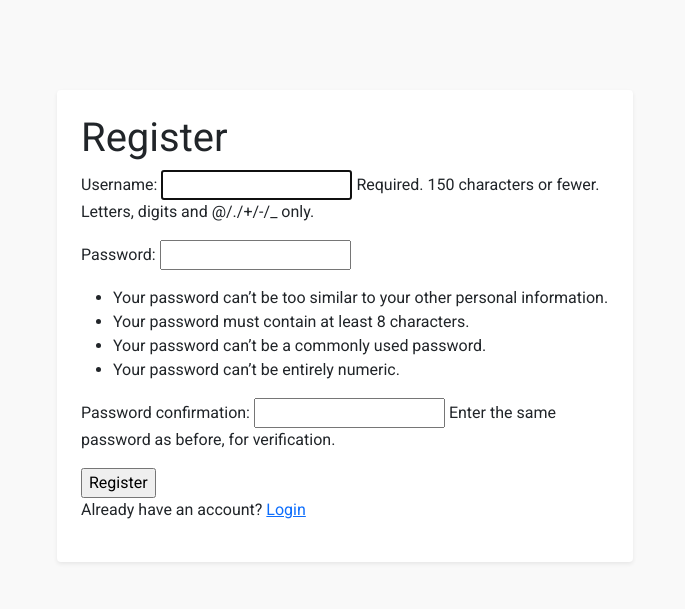
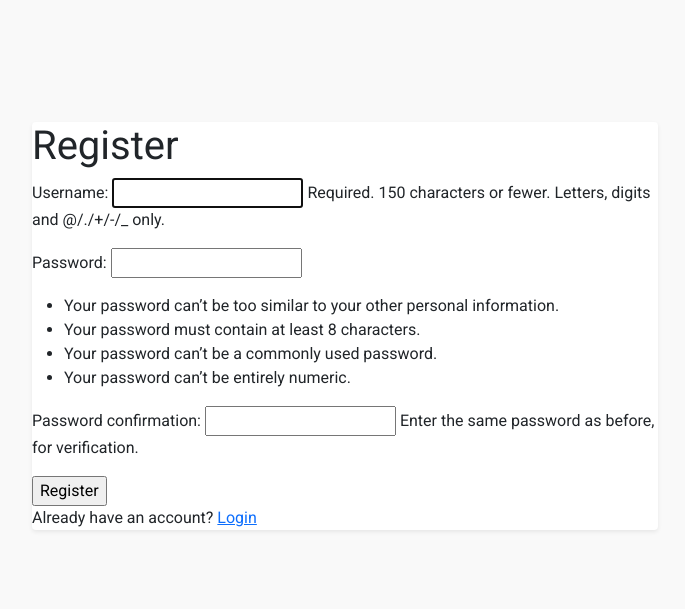
Before and after one commit to gjularic/todo-app, a Django app: page /register/ in a window 1280 px wide. Shown: the top 609 px of the page, without its empty margins (295-980 px from the left). Run offline with Django 3.2, Linux system fonts and the light colour scheme.

Commit message:
Add header bar styling

```diff
--- a/static/css/style.css
+++ b/static/css/style.css
@@ -4,7 +4,16 @@ body {
     font-family: 'Roboto', sans-serif;
 }
 
+/* Main container */
 .container {
-    max-width: 600px;
+    max-width: 650px;
     margin: auto;
 }
+
+/* Header Bar */
+.header-bar {
+    padding: 8px;
+    color: #fff;
+    border-radius: 5px 5px 0 0;
+    background: linear-gradient(90deg, rgba(2,0,36,1) 0%, rgba(29,29,110,1) 0%, rgba(0,212,255,1) 100%);
+}
--- a/templates/todo/base.html
+++ b/templates/todo/base.html
@@ -23,7 +23,7 @@
 
     <div class="container">
         <div class="w-100 mx-auto">
-            <div class="shadow-sm p-4 mb-5 bg-white rounded">
+            <div class="shadow-sm mb-5 bg-white rounded">
                 {% block content %}
 
                 {% endblock content %}
```
